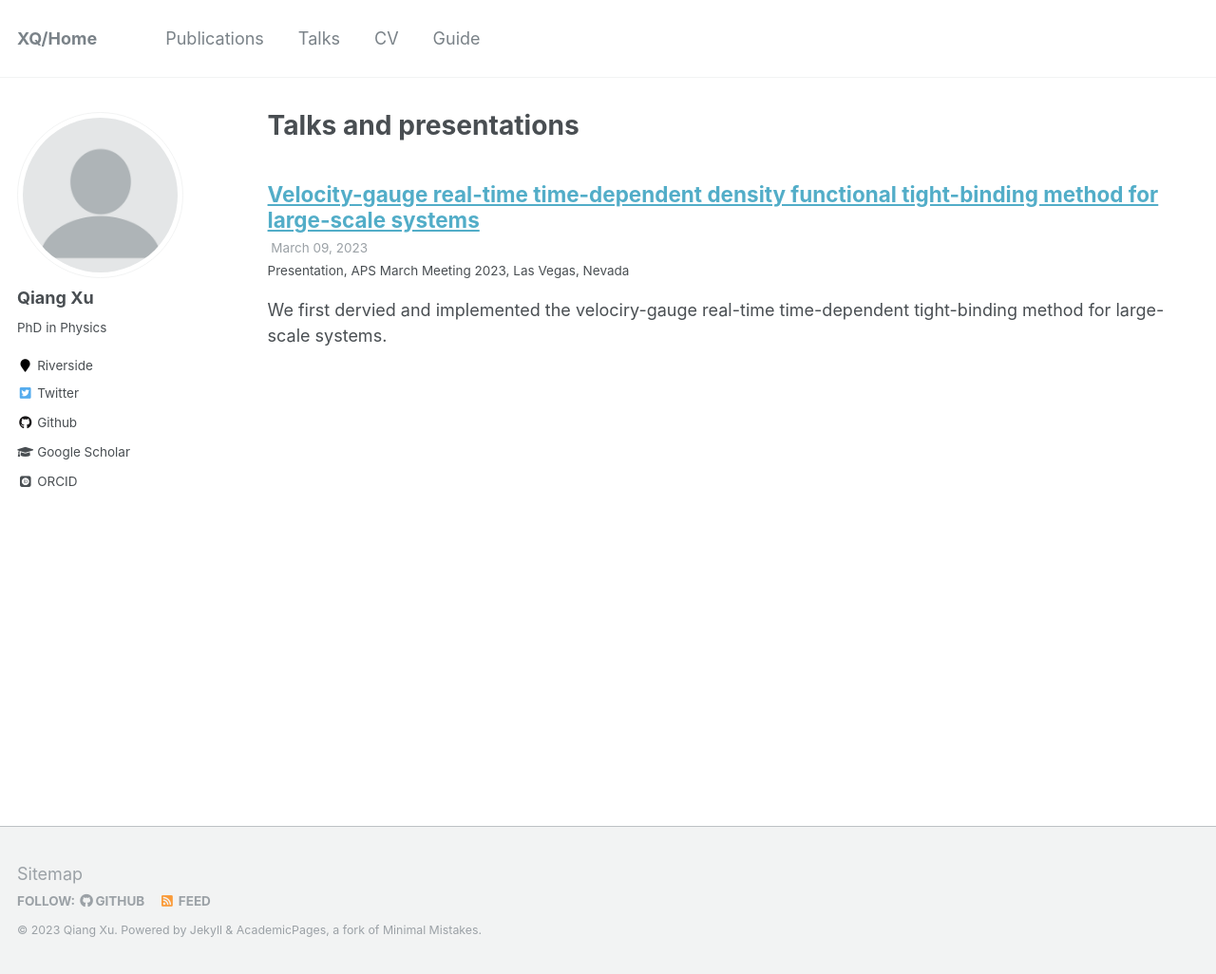
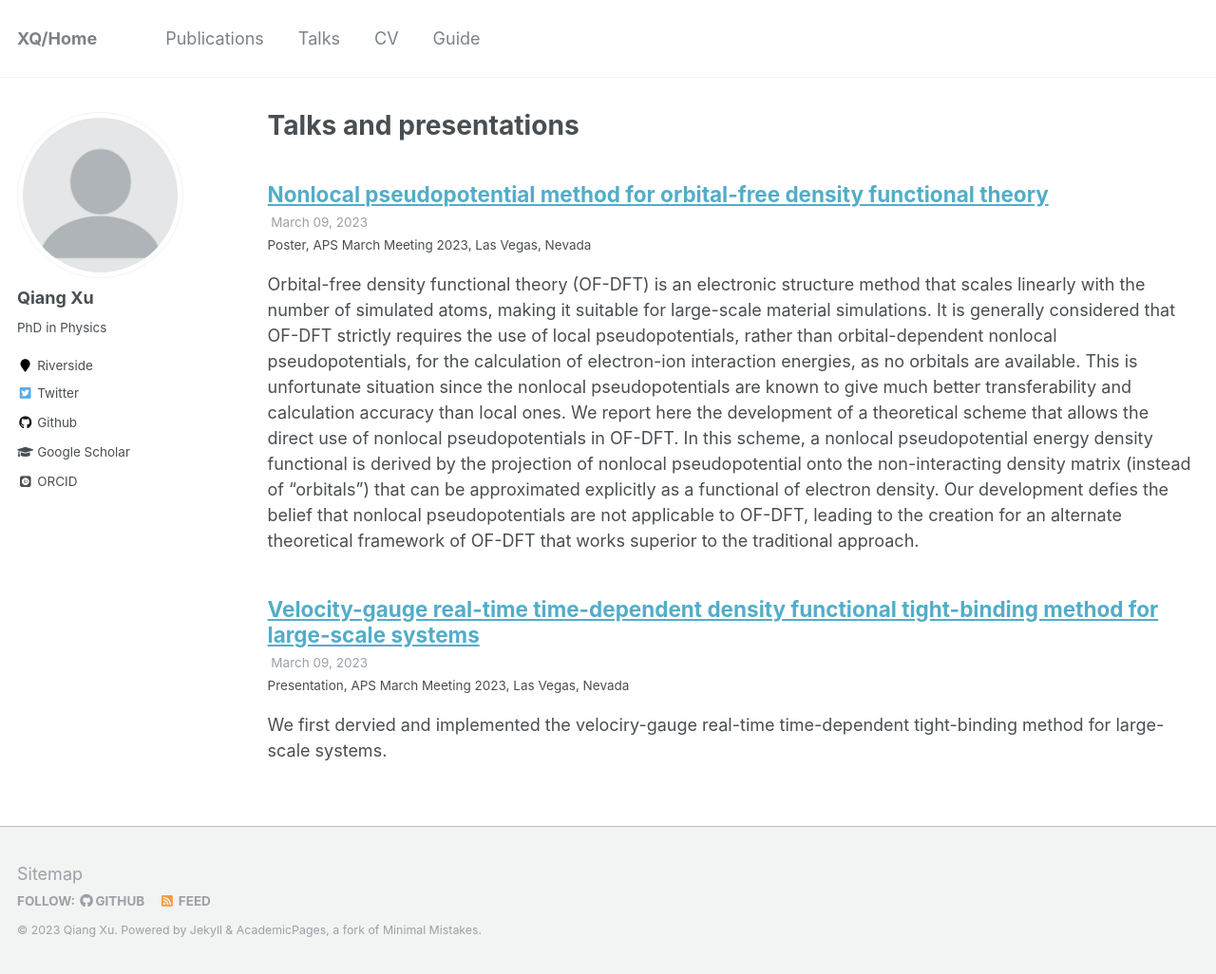
Before and after one commit to xqjlu/xqjlu.github.io, a Jekyll site: the page built from _pages/talks.html, in a window 1280 px wide and 1026 px high. Shown: the whole window at 95% size. Built offline with Jekyll 4.4.1, drawn with Linux system fonts in a browser that asks for light colours; some web fonts are replaced.

Commit message:
talk add

```diff
--- a/_talks/2023-03-09-talk-1.md
+++ b/_talks/2023-03-09-talk-1.md
@@ -2,7 +2,7 @@
 title: "Velocity-gauge real-time time-dependent density functional tight-binding method for large-scale systems"
 collection: talks
 type: "Presentation"
-permalink: /talks/2014-03-01-talk-3
+permalink: /talks/2023-03-09-talk-1
 venue: "APS March Meeting 2023"
 date: 2023-03-09
 location: "Las Vegas, Nevada"
--- /dev/null
+++ b/_talks/2023-03-09-talk-2.md
@@ -0,0 +1,11 @@
+---
+title: "Nonlocal pseudopotential method for orbital-free density functional theory"
+collection: talks
+type: "Poster"
+permalink: /talks/2023-03-09-talk-2
+venue: "APS March Meeting 2023"
+date: 2023-03-09
+location: "Las Vegas, Nevada"
+---
+
+Orbital-free density functional theory (OF-DFT) is an electronic structure method that scales linearly with the number of simulated atoms, making it suitable for large-scale material simulations. It is generally considered that OF-DFT strictly requires the use of local pseudopotentials, rather than orbital-dependent nonlocal pseudopotentials, for the calculation of electron-ion interaction energies, as no orbitals are available. This is unfortunate situation since the nonlocal pseudopotentials are known to give much better transferability and calculation accuracy than local ones. We report here the development of a theoretical scheme that allows the direct use of nonlocal pseudopotentials in OF-DFT. In this scheme, a nonlocal pseudopotential energy density functional is derived by the projection of nonlocal pseudopotential onto the non-interacting density matrix (instead of "orbitals") that can be approximated explicitly as a functional of electron density. Our development defies the belief that nonlocal pseudopotentials are not applicable to OF-DFT, leading to the creation for an alternate theoretical framework of OF-DFT that works superior to the traditional approach.
```
